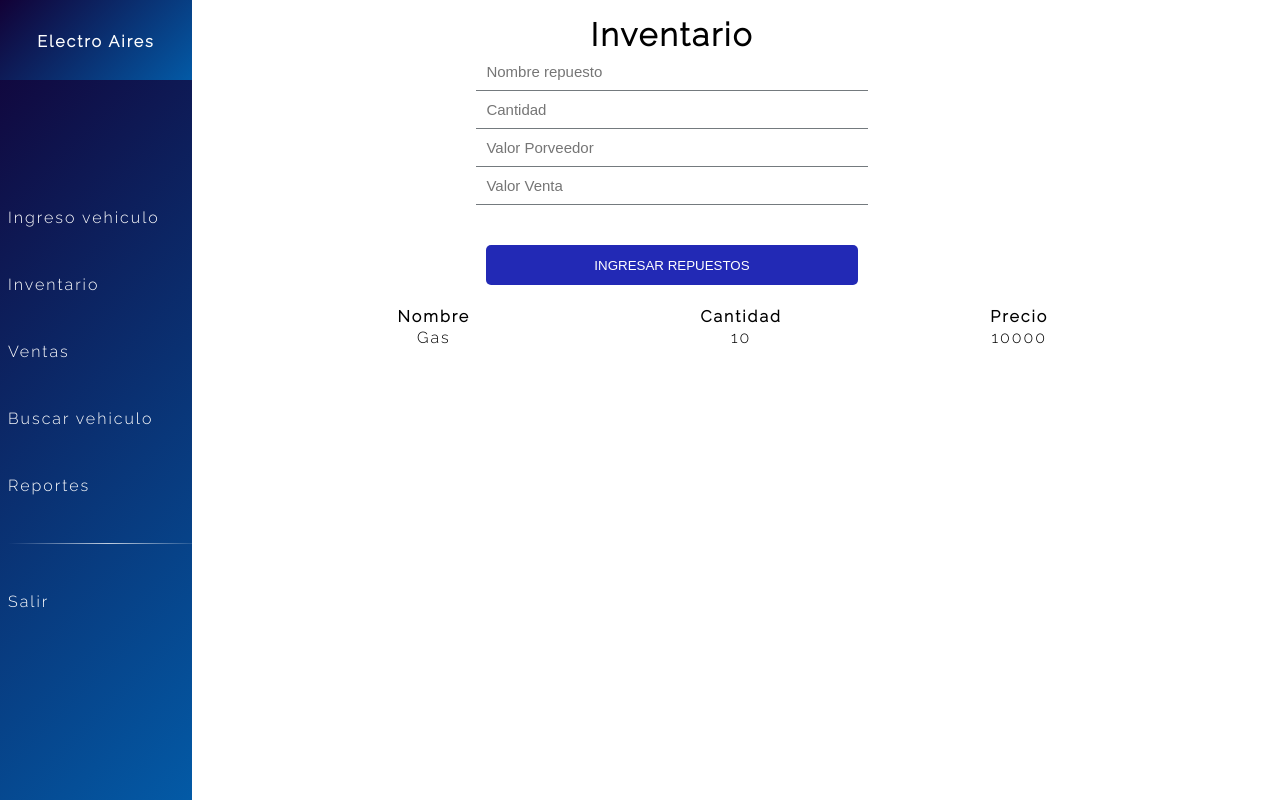
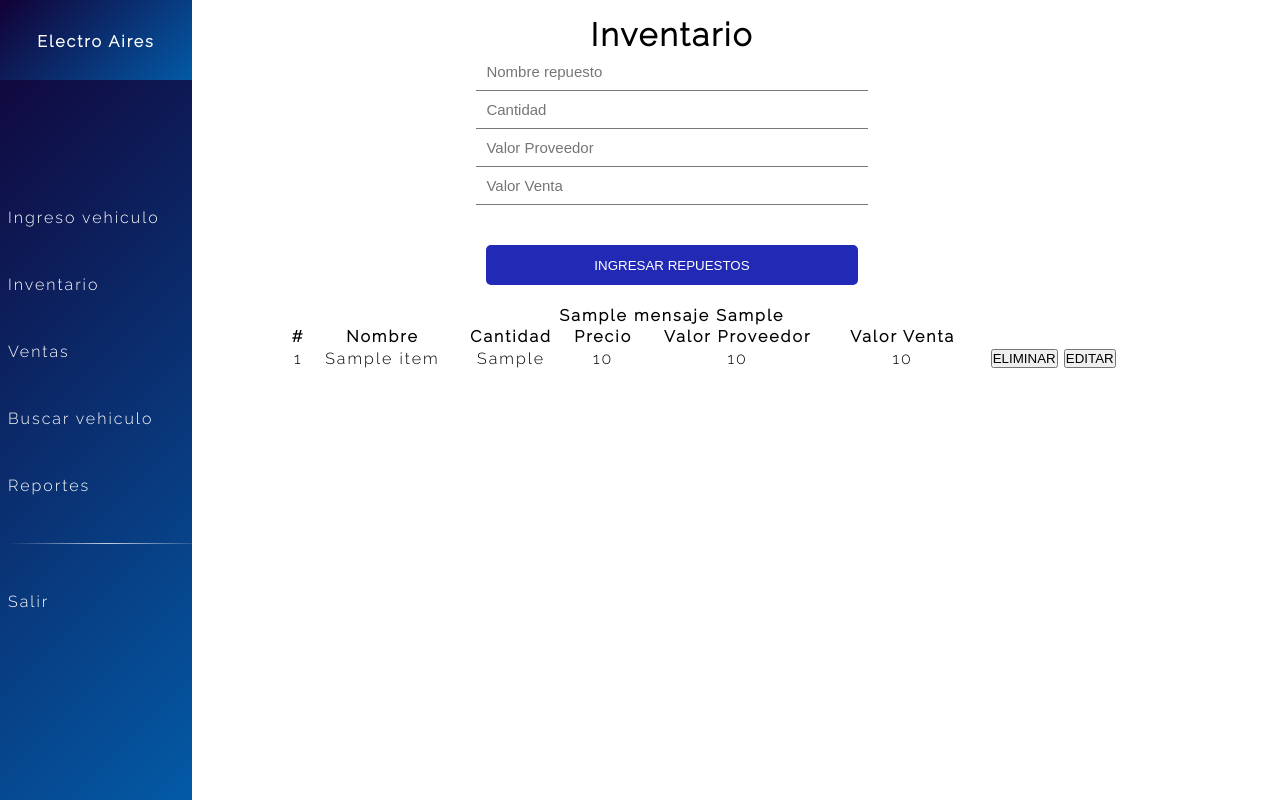
Before and after one commit to JhonRVera/TG-ElectroAires, a Django app: template frontelectro/templates/dashboard/inventario.html in a window 1280 px wide. Run offline with Django 4.2, Linux system fonts and the light colour scheme; the template is opened without the code that fills it: most values are stand-ins (such as "Sample title", 1, 10 or a date in 2020).

Commit message:
Archivos html

```diff
--- a/frontelectro/templates/dashboard/inventario.html
+++ b/frontelectro/templates/dashboard/inventario.html
@@ -4,41 +4,63 @@
 <div class="data__center">
     <div class="data__inv">
         <h1>Inventario</h1>
-        <form method="post">
+        <form method="POST">
             {% csrf_token %}
             <div class="field__input">
-                <input type="text" name="nombre_r" id="" placeholder="Nombre repuesto">
+                <input type="text" name="nombre_r" placeholder="Nombre repuesto" required>
             </div>
             <div class="field__input">
-                <input type="number" name="cantidad" id="" placeholder="Cantidad">
+                <input type="number" name="cantidad" placeholder="Cantidad" required>
             </div>
             <div class="field__input">
-                <input type="number" name="v_proveedor" id="" placeholder="Valor Porveedor">
+                <input type="number" name="v_proveedor" placeholder="Valor Proveedor" required>
             </div>
             <div class="field__input">
-                <input type="number" name="v_venta" id="" placeholder="Valor Venta">
+                <input type="number" name="v_venta" placeholder="Valor Venta" required>
             </div>
+            <button class='enter__button' type="submit">INGRESAR REPUESTOS</button>
         </form>
+        <hr>
+        <div class="success">
+            <h4>
+                {{ mensaje }}
 
-        <button class='enter__button' type="submit">INGRESAR REPUESTOS</button>
+                {{ dataInvetario }}
+            </h4>
+        </div>
+
     </div>
     <div class="data__table">
-        <table>
+        <table class="scroll__table">
             <thead>
                 <tr>
+                    <th>#</th>
                     <th>Nombre</th>
                     <th>Cantidad</th>
                     <th>Precio</th>
+                    <th>Valor Proveedor</th>
+                    <th>Valor Venta</th>
+                    <th></th>
                 </tr>
             </thead>
             <tbody>
+                {% for item in dataInventario %}
                 <tr>
-                    <td>Gas</td>
-                    <td>10</td>
-                    <td>10000</td>
+                    <td>{{ item.id }}</td>
+                    <td>{{ item.r_nombre_repuesto }}</td>
+                    <td>{{ item.r_cantidad }}</td>
+                    <td>{{ item.r_valor_proveedor }}</td>
+                    <td>{{ item.r_valor_publico }}</td>
+                    <td>{{ item.r_valor_publico }}</td>
+                    <td>
+                        <button type="submit">ELIMINAR</button>
+                        <button type="submit">EDITAR</button>
+                    </td>
                 </tr>
+                {% endfor %}
             </tbody>
         </table>
     </div>
+
 </div>
 {% endblock %}
```
Also changed, not shown: frontelectro/templates/dashboard/dashboard.html (+1 -14 lines).
